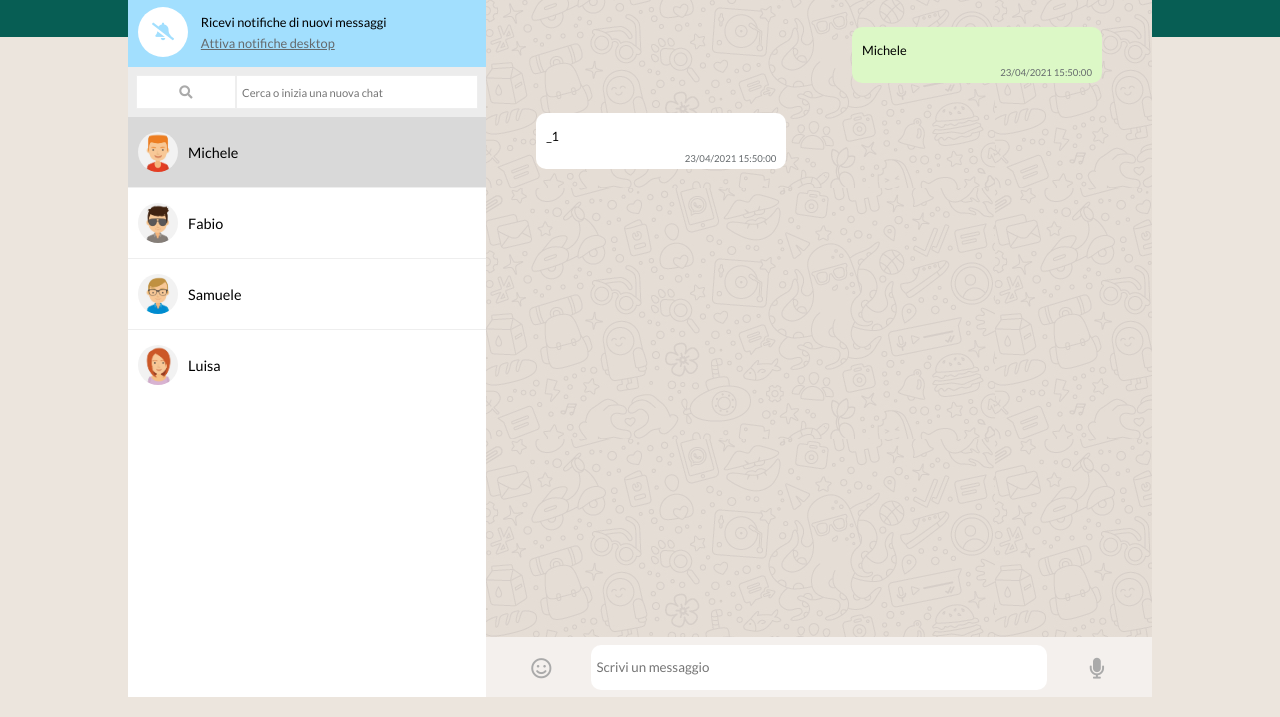
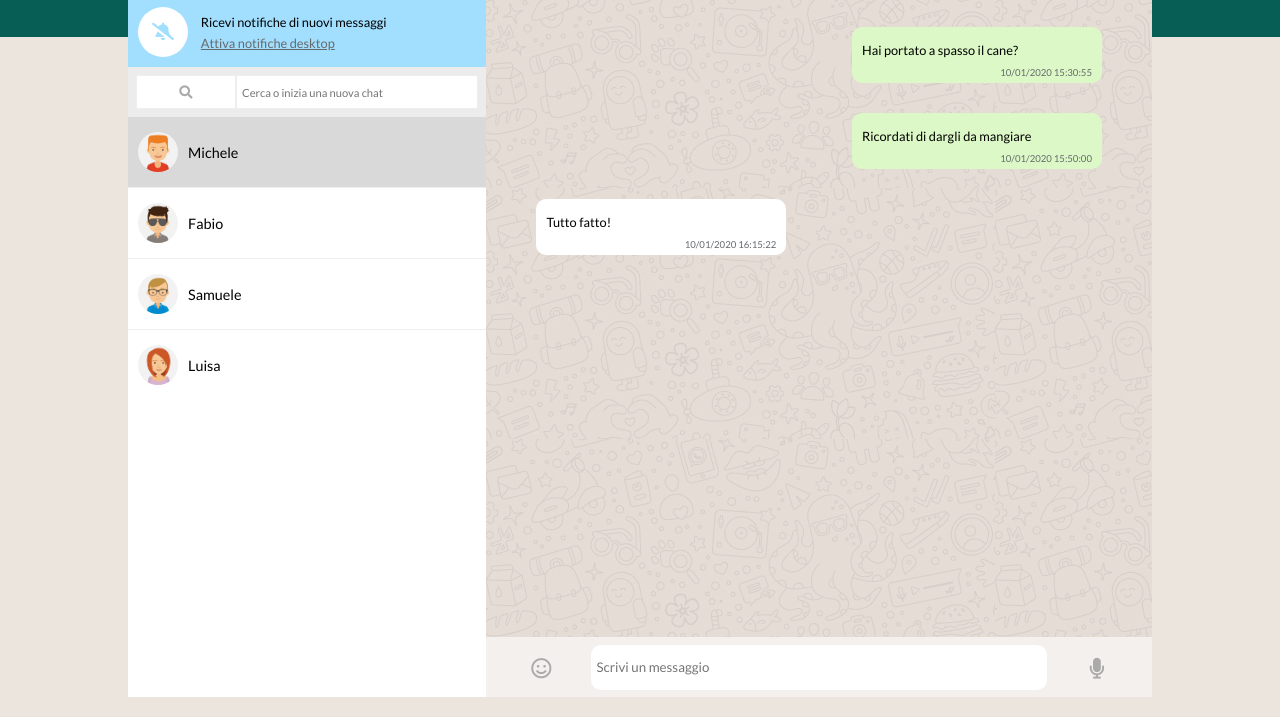
Before and after one commit to GiuseppeMandriani/vue-boolzapp, a plain HTML site: page index.html in a window 1280 px wide. Shown: the part 83-800 px from the top of the page. Drawn offline with nearby package versions, Linux system fonts and the light colour scheme.

Commit message:
Milestone 2 ok

```diff
--- a/css/main.css
+++ b/css/main.css
@@ -235,6 +235,7 @@ body{
 /* Box message */
 .box-message.send,
 .box-message.received{
+    display: block;
     min-height: 40px;
     width: 250px;
     max-width: 250px;
--- a/index.html
+++ b/index.html
@@ -118,13 +118,11 @@
             <!-- Chat Content -->
             <section class="content-chat">
                 <div class="message-chat">
-                    <div class="box-message send">
-                        <span>{{ contacts[indexChat].name }}<span class="data-aggiornata">23/04/2021 15:50:00</span></span>
+                    <div class="message-chat" v-for="message in contacts[indexChat].messages"  >
+                        <span class="box-message send" v-if="message.status == 'sent'" >{{ message.message }}<span class="data-aggiornata">{{ message.date }}</span></span>
+                        <span class="box-message received" v-else-if="message.status == 'received'" >{{ message.message}}<span class="data-aggiornata">{{ message.date }}</span></span>
                     </div>
-                    <div class ="box-message received">
 
-                        <span>{{ contacts[indexChat].avatar}}<span class="data-aggiornata">23/04/2021 15:50:00</span></span>
-                    </div>
 
 
 
```
Also changed, not shown: js/script.js (line endings or trailing spaces).
